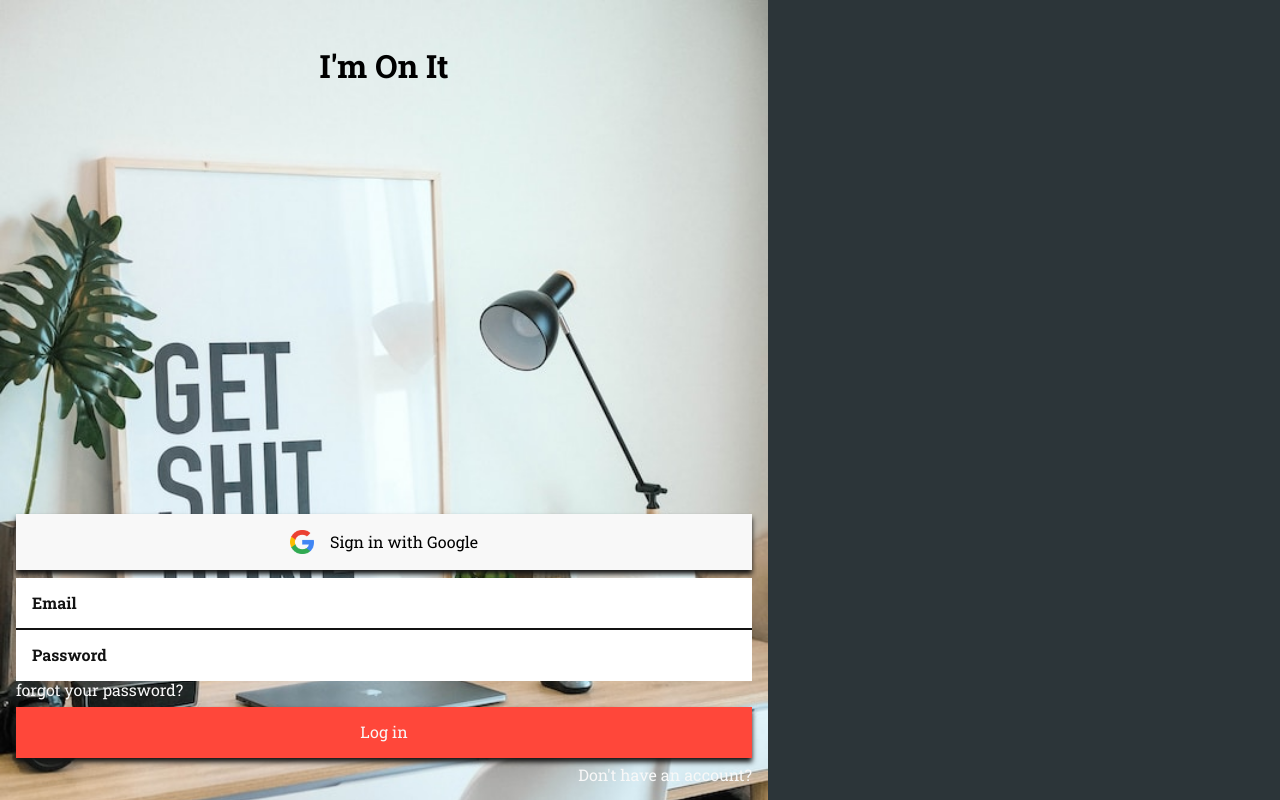
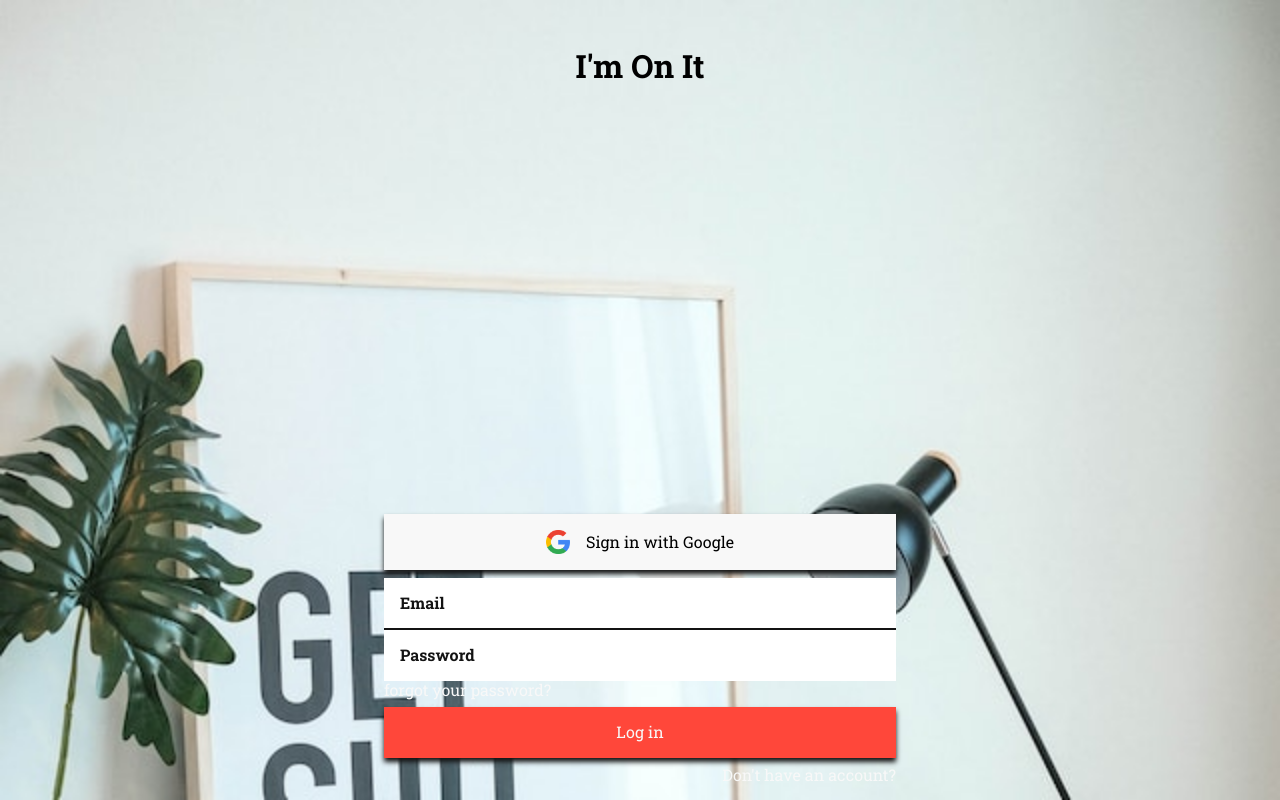
Before and after one commit to RawleJuglal/ImOnIt, a website built with Vite: page index.html in a window 1280 px wide. Built offline with nearby package versions, Linux system fonts and the light colour scheme.

Commit message:
Update style.css
media query login controls to keep at a reasonable input size

```diff
--- a/style.css
+++ b/style.css
@@ -145,6 +145,12 @@ input[name='password']{
 @media (min-width:450px) {
   .--logged-out-view,
   .--logged-in-view{
-    max-width: 48rem;
+    max-width: unset;
+  }
+
+  .--login-controls{
+    width:100%;
+    max-width:32rem;
+    margin:0 auto;
   }
 }
```
